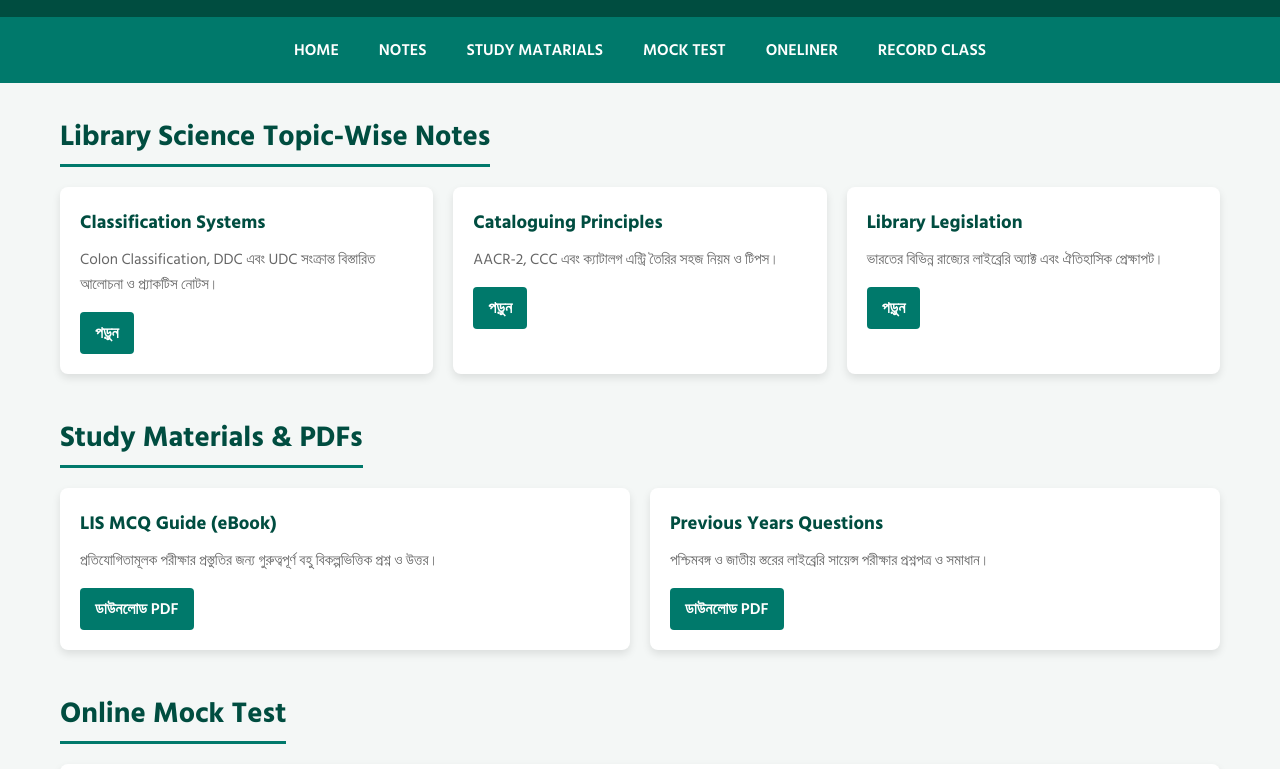
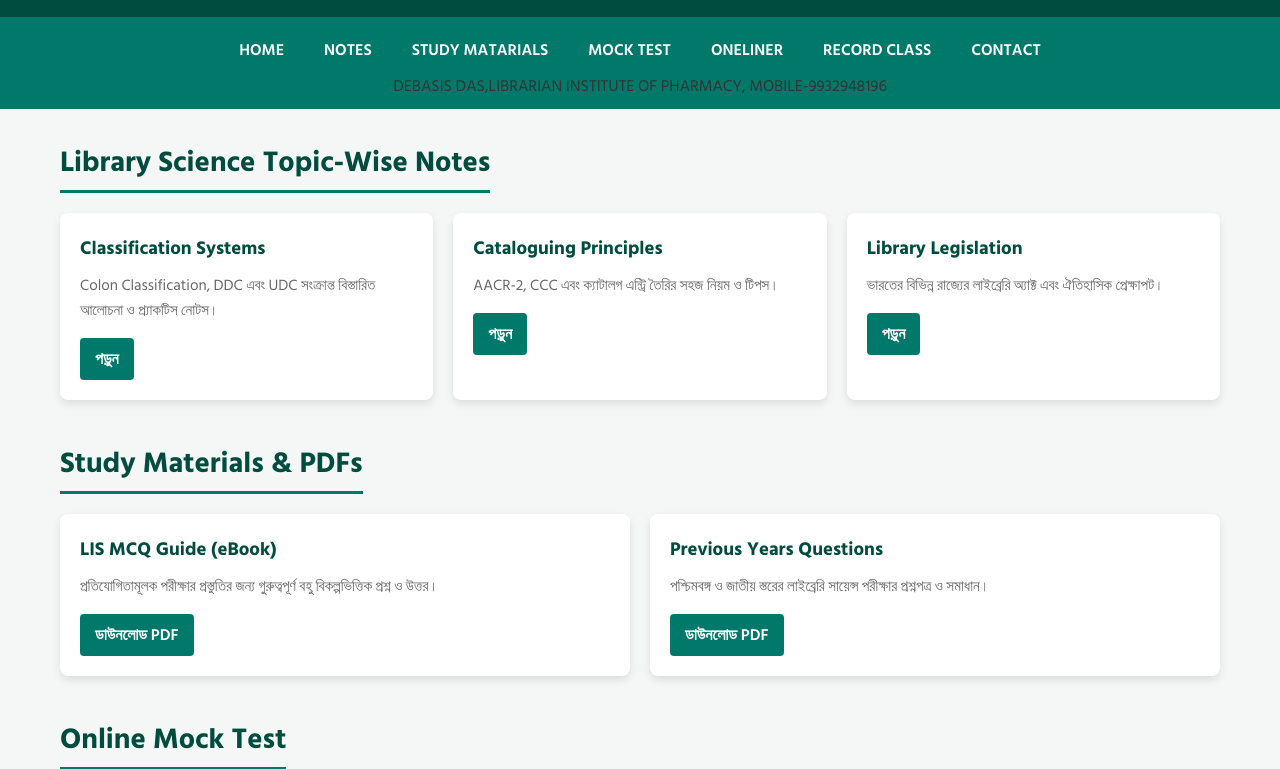
Before and after one commit to BengalEducationalNews/BengalEducationalNews, a plain HTML site: page index.html in a window 1280 px wide. Shown: the part 114-883 px from the top of the page. Drawn offline with Linux system fonts and the light colour scheme.

Commit message:
Update index.html

```diff
--- a/index.html
+++ b/index.html
@@ -128,6 +128,7 @@
         <a href="#mock">MOCK TEST</a>
         <a href="#oneliner">ONELINER</a>
         <a href="#video">RECORD CLASS</a>
+        <a href="#CONTACT">CONTACT</a> DEBASIS DAS,LIBRARIAN INSTITUTE OF PHARMACY, MOBILE-9932948196
     </nav>
 
     <div class="container">
```
